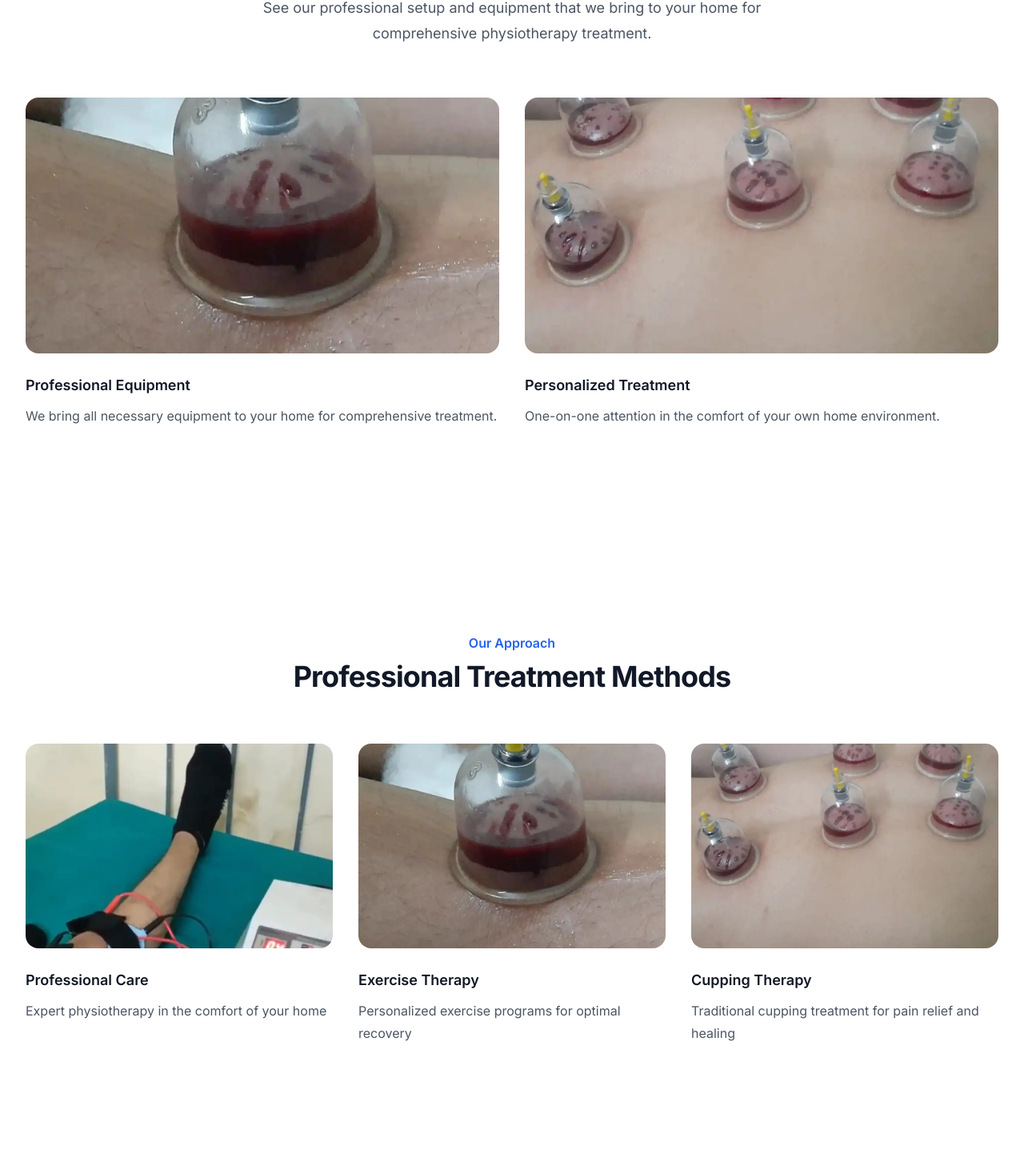
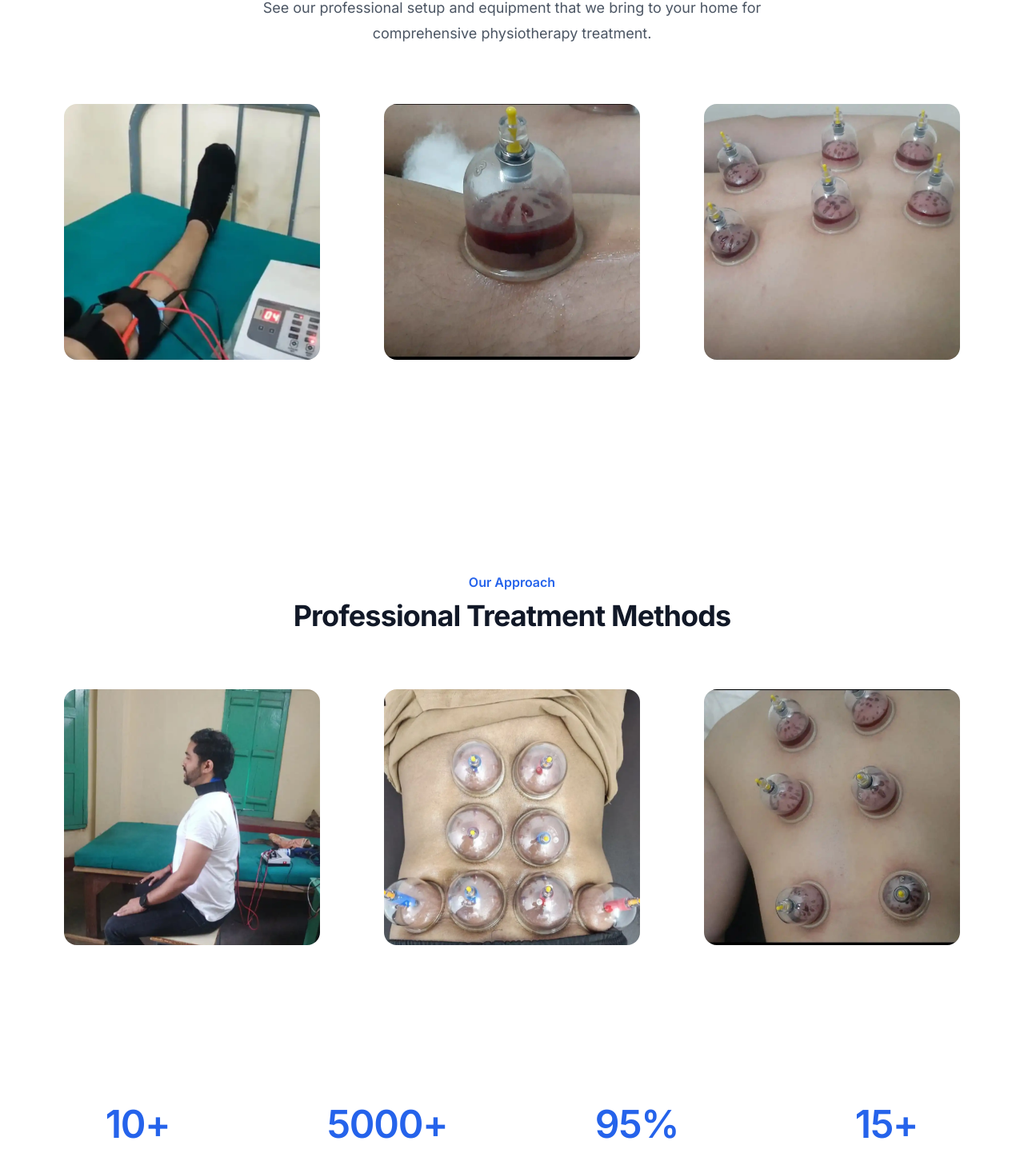
Before and after one commit to pantomath91/physio-home, a Next.js app: page / in a window 1280 px wide. Shown: the part 2740-4192 px from the top of the page at 80% size. Built offline with nearby package versions, Linux system fonts and the light colour scheme.

Commit message:
fixing images differnetly

```diff
--- a/src/app/page.tsx
+++ b/src/app/page.tsx
@@ -152,6 +152,38 @@ export default function Home() {
     },
   ];
 
+  // For Professional Physiotherapy Care section
+  const professionalCareImages = [
+    {
+      src: '/images/Physiotherapy (1).webp',
+      alt: 'Physiotherapy Treatment 1',
+    },
+    {
+      src: '/images/Physiotherapy (2).webp',
+      alt: 'Physiotherapy Treatment 2',
+    },
+    {
+      src: '/images/Physiotherapy (3).webp',
+      alt: 'Physiotherapy Treatment 3',
+    },
+  ];
+
+  // For Professional Treatment Methods section
+  const professionalTreatmentImages = [
+    {
+      src: '/images/Physiotherapy (4).webp',
+      alt: 'Professional Treatment Method 4',
+    },
+    {
+      src: '/images/Physiotherapy (5).webp',
+      alt: 'Professional Treatment Method 5',
+    },
+    {
+      src: '/images/Physiotherapy (6).webp',
+      alt: 'Professional Treatment Method 6',
+    },
+  ];
+
   // Track page view on mount
   useEffect(() => {
     trackPageView('/');
@@ -265,42 +297,25 @@ export default function Home() {
               See our professional setup and equipment that we bring to your home for comprehensive physiotherapy treatment.
             </p>
           </div>
-          <div className="mx-auto mt-16 grid max-w-2xl grid-cols-1 gap-x-8 gap-y-16 lg:mx-0 lg:max-w-none lg:grid-cols-2">
+          <div className="mx-auto mt-16 flex flex-row gap-x-16 max-w-4xl lg:mx-0 lg:max-w-none justify-center">
+            {professionalCareImages.map((image) => (
               <motion.div
+                key={image.src}
                 initial={{ opacity: 0, y: 20 }}
                 animate={isServicesInView ? { opacity: 1, y: 0 } : { opacity: 0, y: 20 }}
                 transition={{ duration: 0.5 }}
-              className="flex flex-col"
+                className="flex flex-col p-2"
               >
-              <div className="relative h-80 w-full overflow-hidden rounded-2xl">
+                <div className="relative h-80 w-80 overflow-hidden rounded-2xl">
                   <Image
-                  src="/images/Physiotherapy (2).webp"
-                  alt="Physiotherapy Equipment"
+                    src={image.src}
+                    alt={image.alt}
                     fill
                     className="object-cover"
                   />
                 </div>
-              <h3 className="mt-6 text-lg font-semibold leading-8 text-gray-900">Professional Equipment</h3>
-              <p className="mt-2 text-base leading-7 text-gray-600">We bring all necessary equipment to your home for comprehensive treatment.</p>
               </motion.div>
-
-            <motion.div
-              initial={{ opacity: 0, y: 20 }}
-              animate={isServicesInView ? { opacity: 1, y: 0 } : { opacity: 0, y: 20 }}
-              transition={{ duration: 0.5, delay: 0.1 }}
-              className="flex flex-col"
-            >
-              <div className="relative h-80 w-full overflow-hidden rounded-2xl">
-                <Image
-                  src="/images/Physiotherapy (3).webp"
-                  alt="Treatment Session"
-                  fill
-                  className="object-cover"
-                />
-              </div>
-              <h3 className="mt-6 text-lg font-semibold leading-8 text-gray-900">Personalized Treatment</h3>
-              <p className="mt-2 text-base leading-7 text-gray-600">One-on-one attention in the comfort of your own home environment.</p>
-            </motion.div>
+            ))}
           </div>
         </div>
       </div>
@@ -314,16 +329,16 @@ export default function Home() {
               Professional Treatment Methods
             </p>
           </div>
-          <div className="mx-auto mt-16 grid max-w-2xl grid-cols-1 gap-x-8 gap-y-16 lg:mx-0 lg:max-w-none lg:grid-cols-3">
-            {treatmentImages.map((image) => (
+          <div className="mx-auto mt-16 flex flex-row gap-x-16 max-w-4xl lg:mx-0 lg:max-w-none justify-center">
+            {professionalTreatmentImages.map((image) => (
               <motion.div
-                key={image.title}
+                key={image.src}
                 initial={{ opacity: 0, y: 20 }}
                 animate={isServicesInView ? { opacity: 1, y: 0 } : { opacity: 0, y: 20 }}
                 transition={{ duration: 0.5 }}
-                className="flex flex-col"
+                className="flex flex-col p-2"
               >
-                <div className="relative h-64 w-full overflow-hidden rounded-2xl">
+                <div className="relative h-80 w-80 overflow-hidden rounded-2xl">
                   <Image
                     src={image.src}
                     alt={image.alt}
@@ -331,8 +346,6 @@ export default function Home() {
                     className="object-cover"
                   />
                 </div>
-                <h3 className="mt-6 text-lg font-semibold leading-8 text-gray-900">{image.title}</h3>
-                <p className="mt-2 text-base leading-7 text-gray-600">{image.description}</p>
               </motion.div>
             ))}
           </div>
```
Lines whose indentation alone changed are shown as unchanged.
